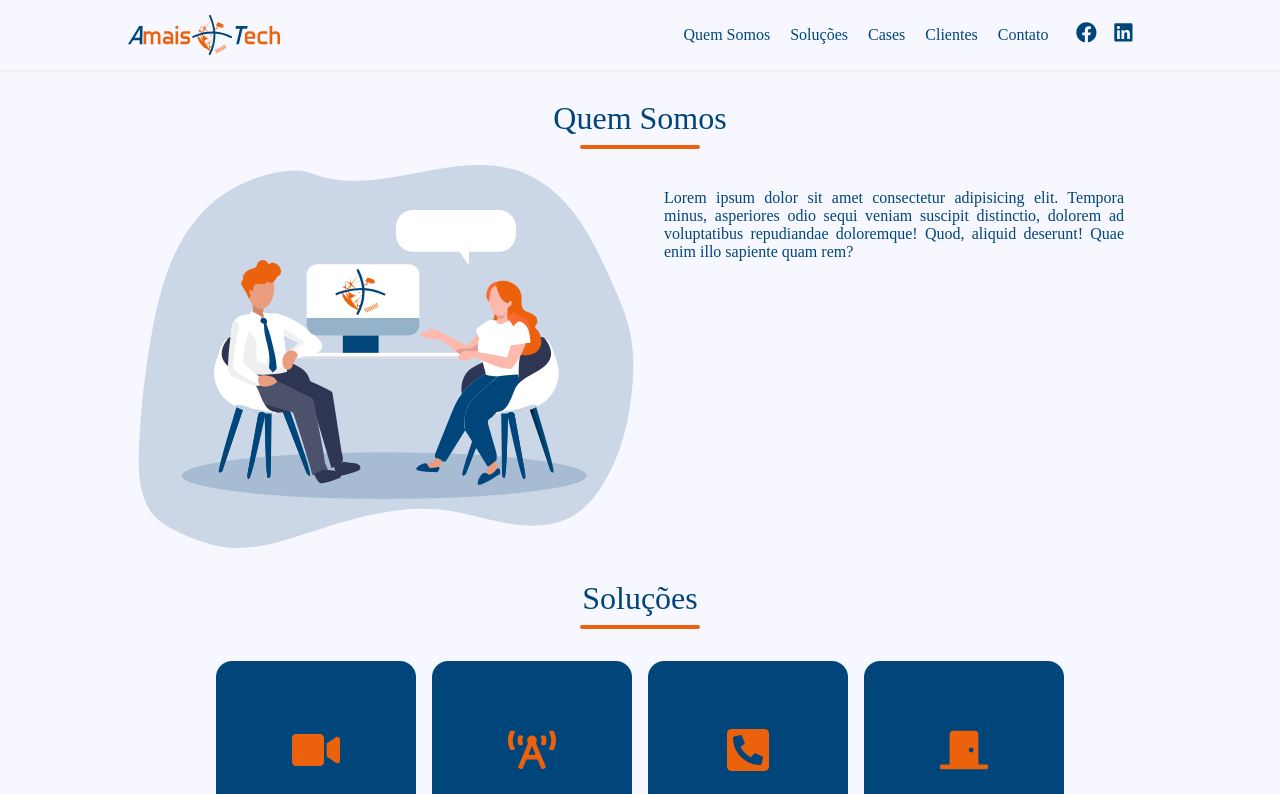
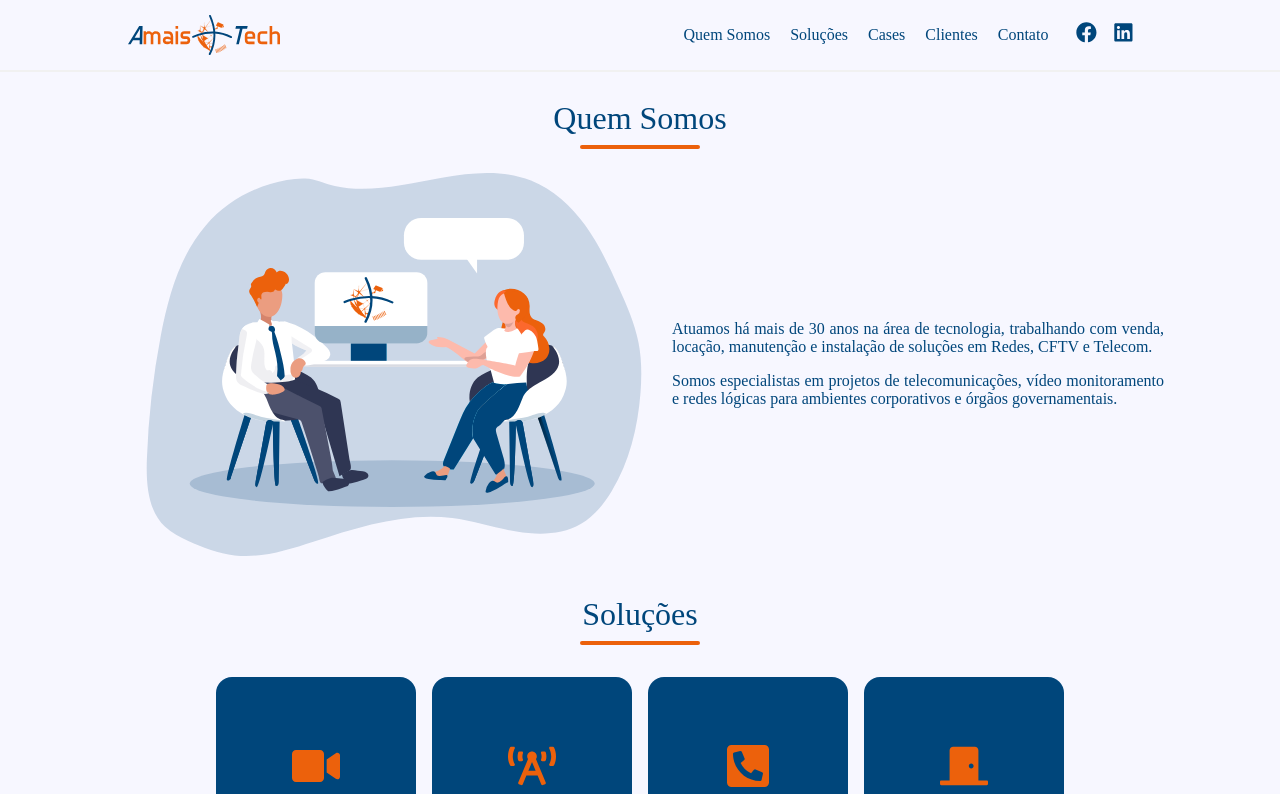
Before and after one commit to sifthedog/amais-tech, a React (Create React App) app: page / in a window 1280 px wide. Shown: the top 794 px of the page. Built offline with nearby package versions, Linux system fonts and the light colour scheme.

Commit message:
Added real information

```diff
--- a/src/components/AboutUs/index.tsx
+++ b/src/components/AboutUs/index.tsx
@@ -15,10 +15,14 @@ const AboutUs: React.FC = () => {
           </div>
           <div>
             <p>
-              Lorem ipsum dolor sit amet consectetur adipisicing elit. Tempora
-              minus, asperiores odio sequi veniam suscipit distinctio, dolorem
-              ad voluptatibus repudiandae doloremque! Quod, aliquid deserunt!
-              Quae enim illo sapiente quam rem?
+              Atuamos há mais de 30 anos na área de tecnologia, trabalhando com
+              venda, locação, manutenção e instalação de soluções em Redes, CFTV
+              e Telecom.
+            </p>
+            <p>
+              Somos especialistas em projetos de telecomunicações, vídeo
+              monitoramento e redes lógicas para ambientes corporativos e órgãos
+              governamentais.
             </p>
           </div>
         </div>
--- a/src/components/AboutUs/styles.ts
+++ b/src/components/AboutUs/styles.ts
@@ -14,13 +14,18 @@ const AboutContent = styled.div`
       align-items: center;
     }
     display: flex;
-    align-items: flex-start;
+    align-items: center;
     min-width: 50%;
     img {
       width: 100%;
     }
-    p {
-      margin: 24px;
+    div {
+      display: flex;
+      flex-direction: column;
+      margin: 8px;
+      > p {
+        margin: 8px;
+      }
     }
   }
 `;
--- a/src/components/Contact/index.tsx
+++ b/src/components/Contact/index.tsx
@@ -20,7 +20,7 @@ const Contact: React.FC = () => {
         <ContentBox>
           <span>Redes sociais:</span>
           <div>
-            <a href="https://www.facebook.com/amaistech/">
+            <a href="https://www.facebook.com/AmaisTechCatanduva">
               <FaFacebook />
             </a>
             <a href="https://www.linkedin.com/company/amais-tech">
--- a/src/components/RightNavbar/index.tsx
+++ b/src/components/RightNavbar/index.tsx
@@ -46,7 +46,7 @@ const RightNavbar: React.FC<IProps> = ({ open, onClick }) => {
       </li>
       <li>
         <div>
-          <a href="https://www.facebook.com/amaistech/">
+          <a href="https://www.facebook.com/AmaisTechCatanduva">
             <FaFacebook />
           </a>
           <a href="https://www.linkedin.com/company/amais-tech">
```
